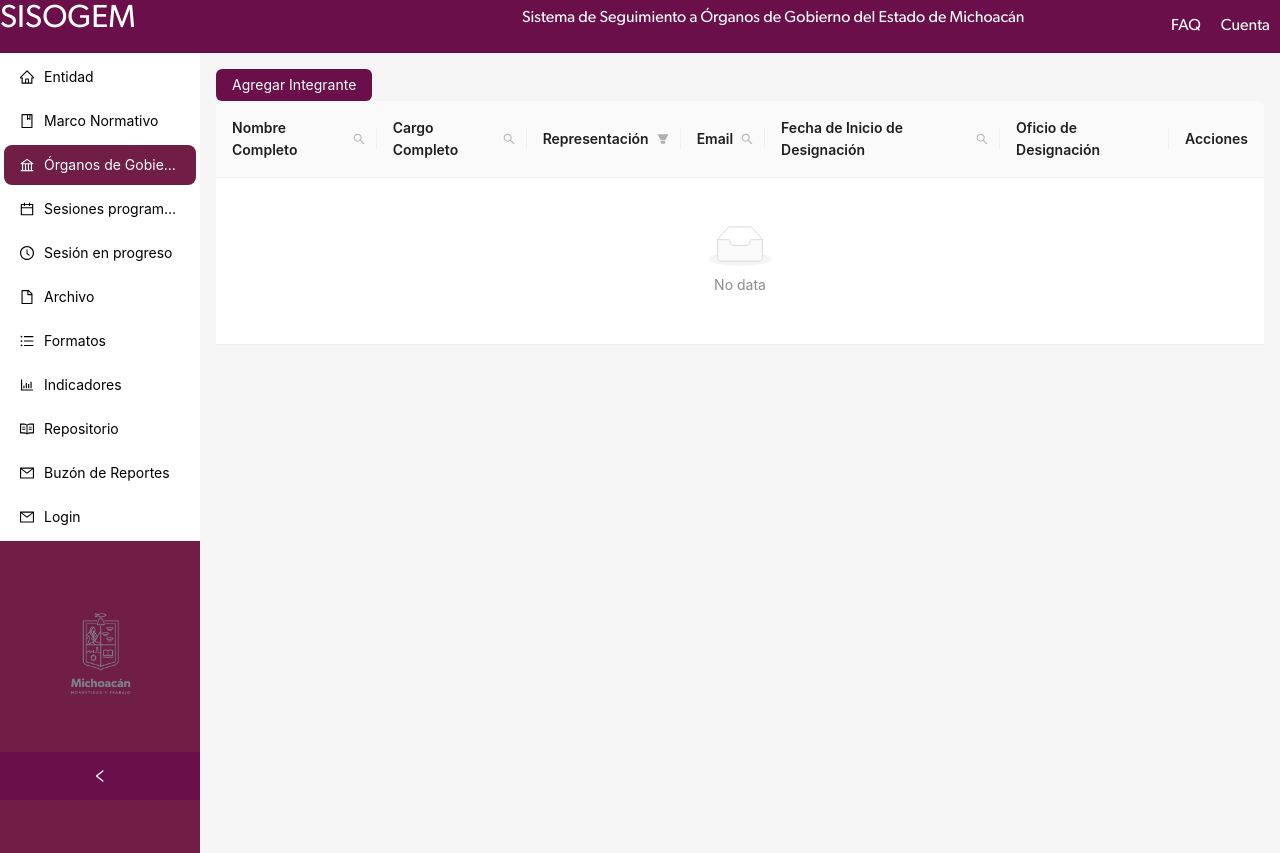
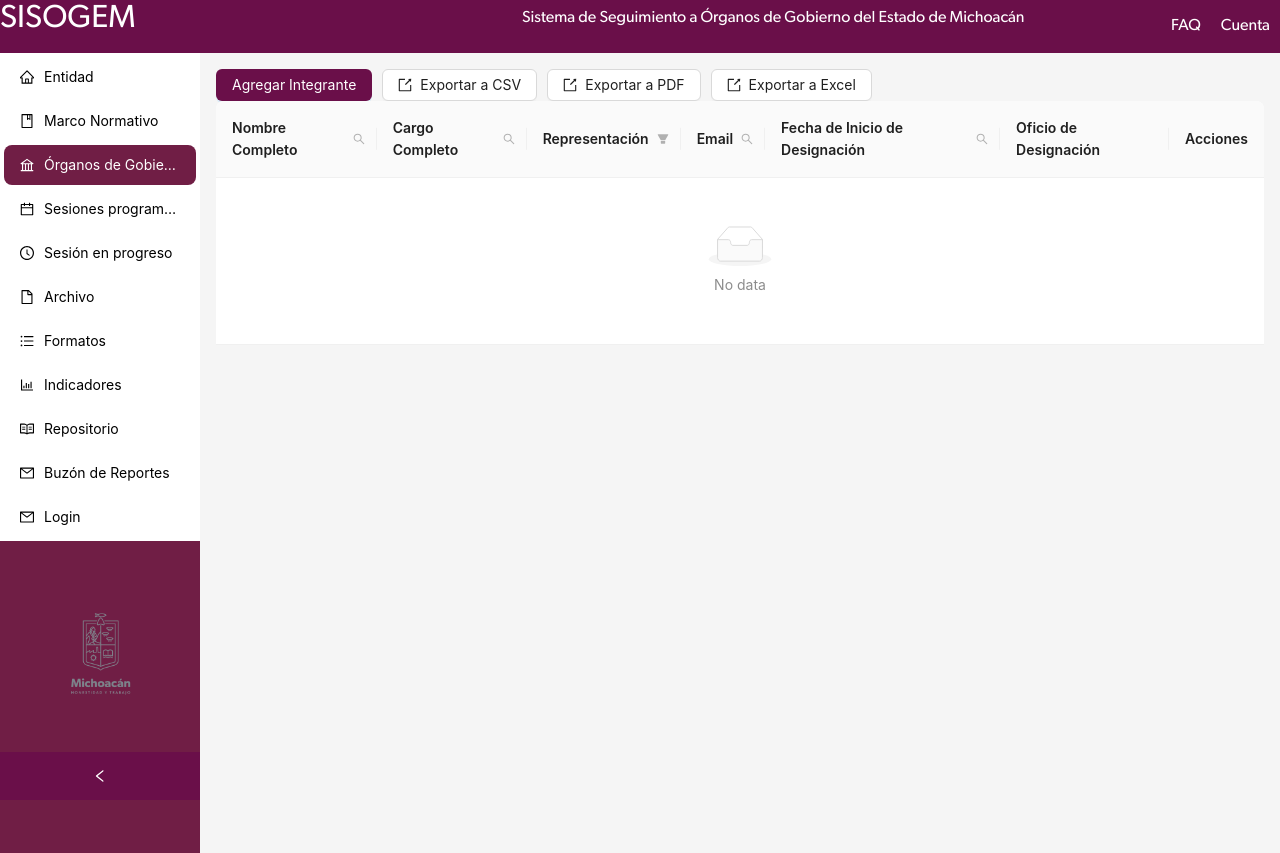
Before and after one commit to ArturoEstrada0/sisogem, a React (Create React App) app: page /organos-de-gobierno in a window 1280 px wide. Built offline with nearby package versions, Linux system fonts and the light colour scheme.

Commit message:
Exportacion de OrganoGobierno

```diff
--- a/src/components/OrganoGobierno.css
+++ b/src/components/OrganoGobierno.css
@@ -16,7 +16,8 @@
   animation: moveCircle 1s linear;
   opacity: 0.7;
   box-shadow: 0 0 10px rgba(0, 0, 0, 0.3);
-    z-index: 999; /* Asegura que el círculo esté en la parte superior */
+  z-index: 999;
+  /* Asegura que el círculo esté en la parte superior */
 }
 
 @keyframes moveCircle {
@@ -24,12 +25,21 @@
     transform: translate(0, 0) scale(1);
     opacity: 1;
   }
+
   80% {
     transform: translate(600px, -200px) scale(1);
     opacity: 0.7;
   }
+
   100% {
     transform: translate(600px, -200px) scale(1.5);
     opacity: 0;
   }
 }
+
+/* Cambiar el color del hover a #F1CDD3 para los botones de exportación */
+.ant-btn.ant-btn-icon-only.ant-btn-primary.anticon.anticon-download:hover {
+  background-color: #F1CDD3 !important;
+  border-color: #F1CDD3 !important;
+  color: #000 !important;
+}
--- a/src/components/OrganoGobierno.jsx
+++ b/src/components/OrganoGobierno.jsx
@@ -1,10 +1,14 @@
 import React, { useState } from 'react';
 import { Form, Select, Input, DatePicker, Button, Upload, Modal, Drawer, Table, Space } from 'antd';
-import { ExclamationCircleOutlined, UploadOutlined, EditOutlined, DeleteOutlined, SearchOutlined } from '@ant-design/icons';
+import { ExclamationCircleOutlined, UploadOutlined, EditOutlined, DeleteOutlined, SearchOutlined, ExportOutlined } from '@ant-design/icons';
 import './OrganoGobierno.css';
 import moment from 'moment'; // Asegúrate de importar moment
 import { Tooltip } from 'antd';
-
+import Papa from 'papaparse';
+import jsPDF from 'jspdf';
+import 'jspdf-autotable';
+import { utils as XLSXUtils, writeFile } from 'xlsx';
+import * as XLSX from 'xlsx';
 
 const { Option } = Select;
 const { confirm } = Modal;
@@ -242,15 +246,131 @@ const OrganoGobierno = () => {
     },
   ];
 
+  const exportToCSV = () => {
+    const dataToExport = integrantes.map((integrante) => ({
+      NombreCompleto: integrante.nombreCompleto,
+      CargoCompleto: integrante.cargoCompleto,
+      Representacion: integrante.representacionDe,
+      Email: integrante.email,
+      FechaInicioDesignacion: integrante.fechaInicioDesignacion
+        ? integrante.fechaInicioDesignacion.format('YYYY-MM-DD')
+        : 'N/A',
+      OficioDesignacion: integrante.oficioDesignacion ? integrante.oficioDesignacion[0].name : 'N/A',
+    }));
+
+    const csv = Papa.unparse(dataToExport);
+    const blob = new Blob([csv], { type: 'text/csv;charset=utf-8;' });
+    const link = document.createElement('a');
+
+    link.href = URL.createObjectURL(blob);
+    link.download = 'datos_integrantes.csv';
+    link.style.display = 'none';
+
+    document.body.appendChild(link);
+    link.click();
+    document.body.removeChild(link);
+  };
+
+
+  const exportToPDF = () => {
+    // Crea un nuevo objeto jsPDF
+    const pdf = new jsPDF();
+
+    // Define el título y las columnas de la tabla en el PDF
+    const headers = [['Nombre Completo', 'Cargo Completo', 'Representación', 'Email', 'Fecha de Inicio de Designación', 'Oficio de Designación']];
+
+    // Convierte los datos de la tabla a un arreglo 2D
+    const data = integrantes.map((integrante) => [
+      integrante.nombreCompleto,
+      integrante.cargoCompleto,
+      integrante.representacionDe,
+      integrante.email,
+      integrante.fechaInicioDesignacion
+        ? integrante.fechaInicioDesignacion.format('YYYY-MM-DD')
+        : 'N/A',
+      integrante.oficioDesignacion ? integrante.oficioDesignacion[0].name : 'N/A',
+    ]);
+
+    // Configura la posición inicial de la tabla en el PDF
+    const tableX = 10;
+    const tableY = 10;
+
+    // Establece la fuente y el tamaño de texto
+    pdf.setFontSize(12);
+    pdf.setFont('helvetica', 'bold');
+
+    // Agrega el título de la tabla
+    pdf.text('Datos de Integrantes', tableX, tableY);
+
+    // Genera la tabla en el PDF
+    pdf.autoTable({
+      startY: tableY + 10,
+      head: headers,
+      body: data,
+    });
+
+    // Guarda el PDF con un nombre
+    pdf.save('datos_integrantes.pdf');
+  };
+
+  const exportToExcel = () => {
+    // Convierte los datos de la tabla a un arreglo 2D
+    const data = integrantes.map((integrante) => [
+      integrante.nombreCompleto,
+      integrante.cargoCompleto,
+      integrante.representacionDe,
+      integrante.email,
+      integrante.fechaInicioDesignacion
+        ? integrante.fechaInicioDesignacion.format('YYYY-MM-DD')
+        : 'N/A',
+      integrante.oficioDesignacion ? integrante.oficioDesignacion[0].name : 'N/A',
+    ]);
+
+    // Crea un objeto Worksheet
+    const ws = XLSX.utils.aoa_to_sheet([['Nombre Completo', 'Cargo Completo', 'Representación', 'Email', 'Fecha de Inicio de Designación', 'Oficio de Designación'], ...data]);
+
+    // Crea un objeto Workbook y agrega la hoja
+    const wb = XLSX.utils.book_new();
+    XLSX.utils.book_append_sheet(wb, ws, 'Integrantes');
+
+    // Guarda el archivo Excel
+    XLSX.writeFile(wb, 'datos_integrantes.xlsx');
+  };
+
   return (
     <div className="container">
       <Tooltip title="Agregar Integrante">
-
-        <Button type="primary" onClick={() => setFormVisible(true)} style={{ backgroundColor: '#6A0F49' }} // Set button background color
-        >
+        <Button type="primary" onClick={() => setFormVisible(true)} style={{ backgroundColor: '#6A0F49' }}>
           Agregar Integrante
         </Button>
       </Tooltip>
+
+      <Button
+        icon={<ExportOutlined />}
+        onClick={exportToCSV}
+        style={{ marginLeft: '10px' }}
+      >
+        Exportar a CSV
+      </Button>
+
+      <Button
+        icon={<ExportOutlined />}
+        onClick={exportToPDF}
+        style={{ marginLeft: '10px' }}
+      >
+        Exportar a PDF
+      </Button>
+
+      <Button
+        icon={<ExportOutlined />}
+        onClick={exportToExcel}
+        style={{ marginLeft: '10px' }}
+        className="export-button"
+      >
+        Exportar a Excel
+      </Button>
+
+
 
       <Drawer
         title="Formulario del Organo de Gobierno"
```
Also changed, not shown: package.json (+6 -1 lines), 1 other file (tests, documents, lock files or other folders). Lines whose indentation alone changed are shown as unchanged.
